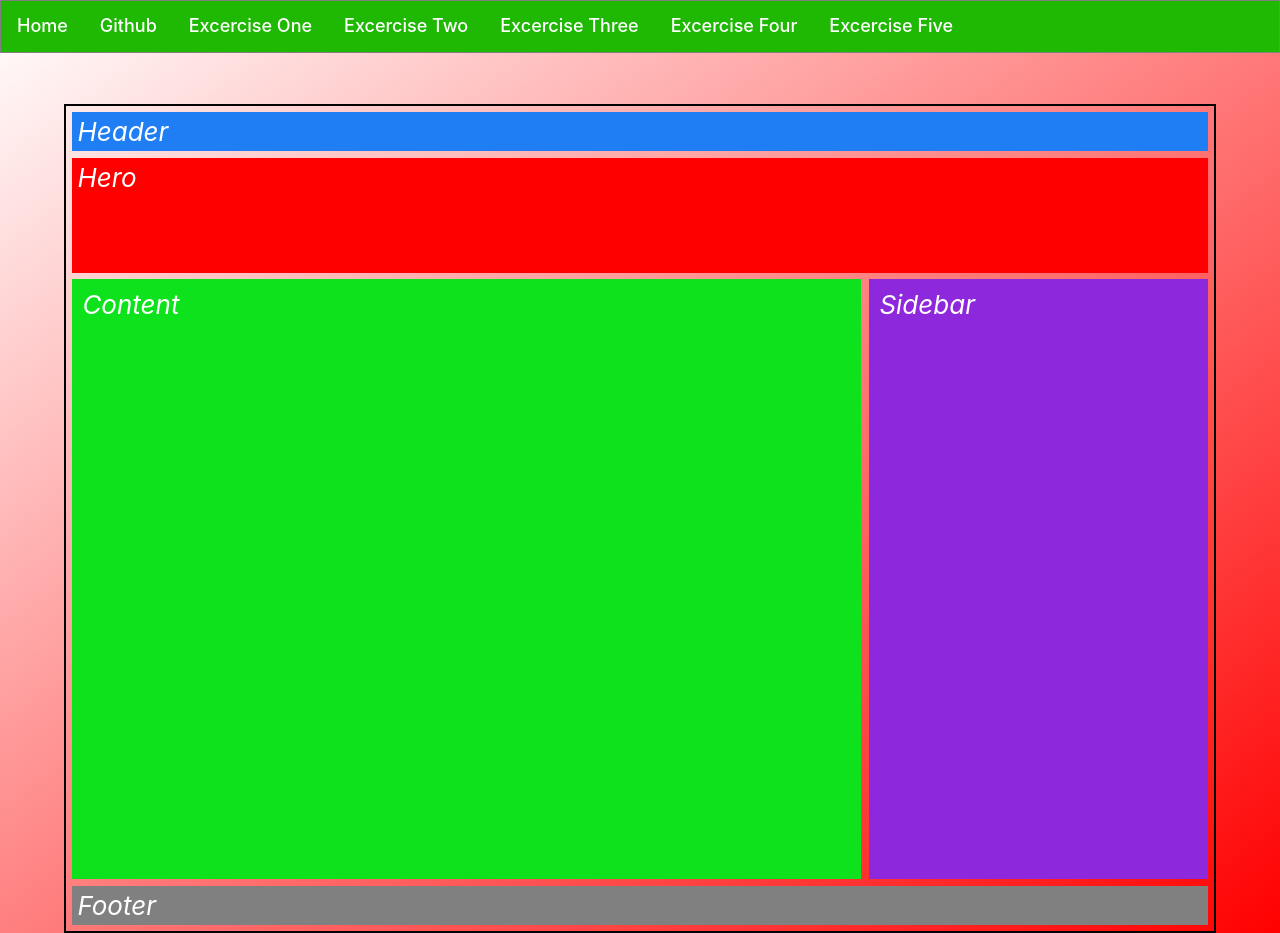
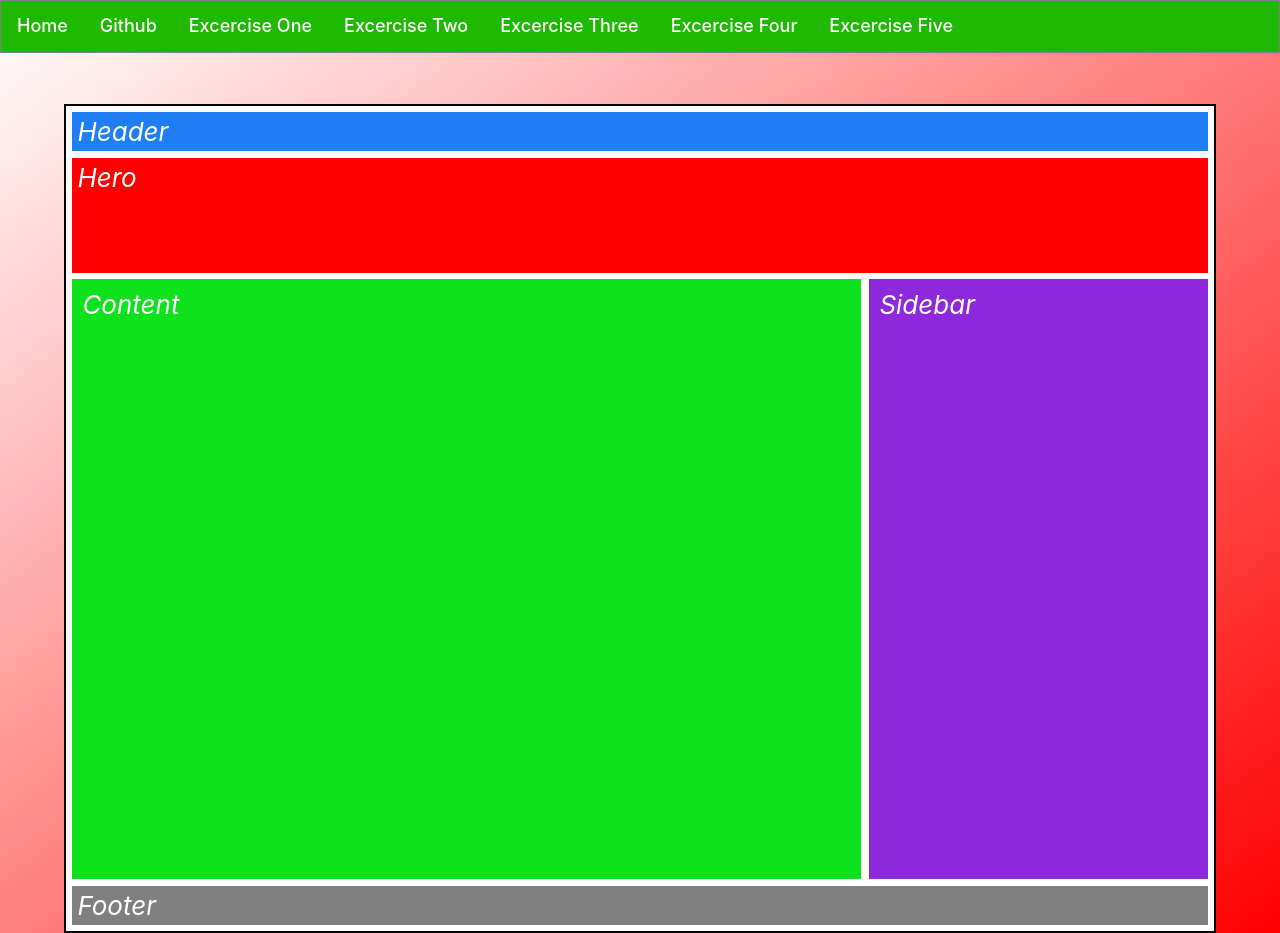
Before and after one commit to prakashkumar264/playground, a React (Create React App) app: page /Exercisetwo in a window 1280 px wide. Built offline with nearby package versions, Linux system fonts and the light colour scheme.

Commit message:
white color for grid layout

```diff
--- a/src/excercisetwo.css
+++ b/src/excercisetwo.css
@@ -13,6 +13,7 @@
     width: 90vw;
     margin: auto;
     margin-top: 40vh;
+    background-color: white;
   }
 
    .flex-container {
--- a/src/exercisethree.css
+++ b/src/exercisethree.css
@@ -13,6 +13,7 @@
     width: 90vw;
     margin: auto;
     margin-top: 40vh;
+    background-color: white;
   }
 
    .flex-container {
```
